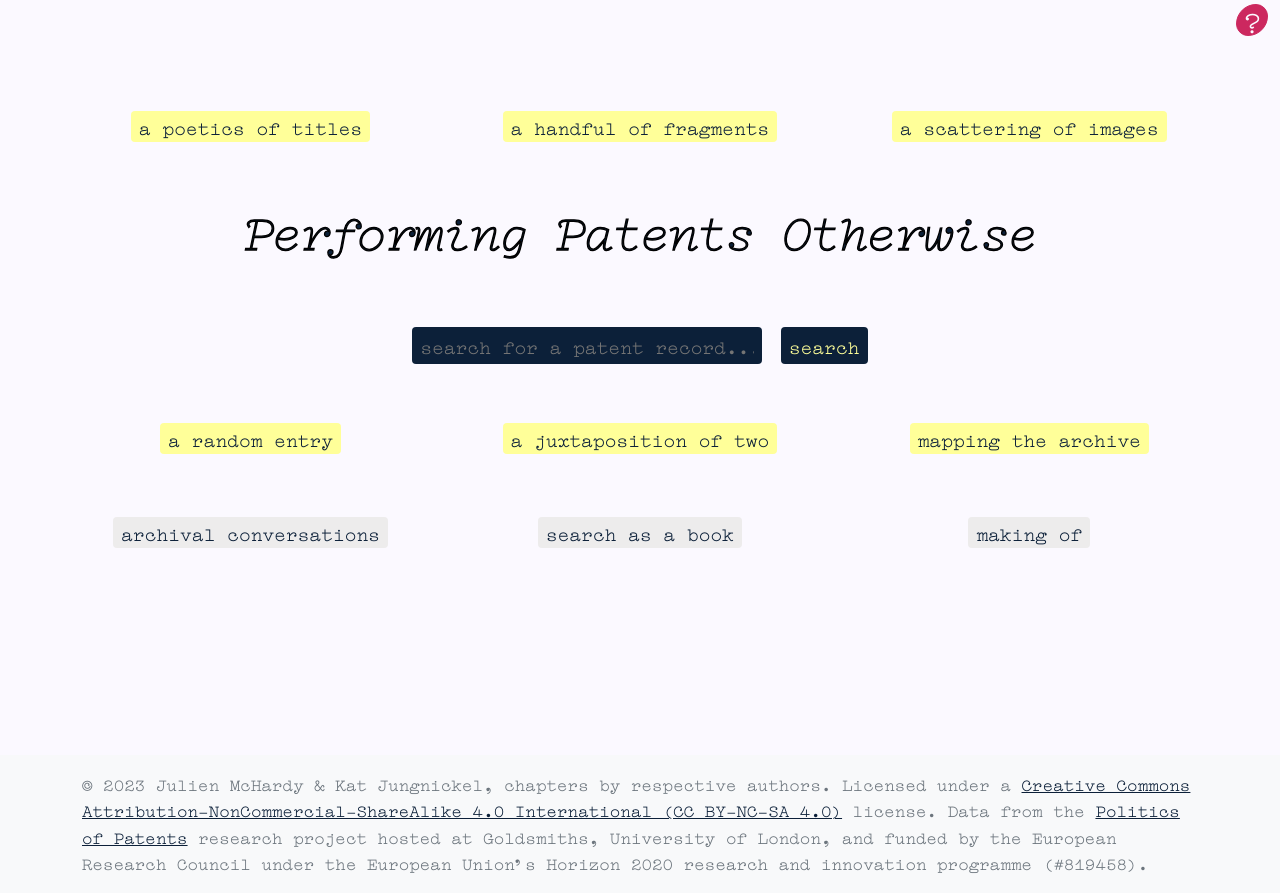
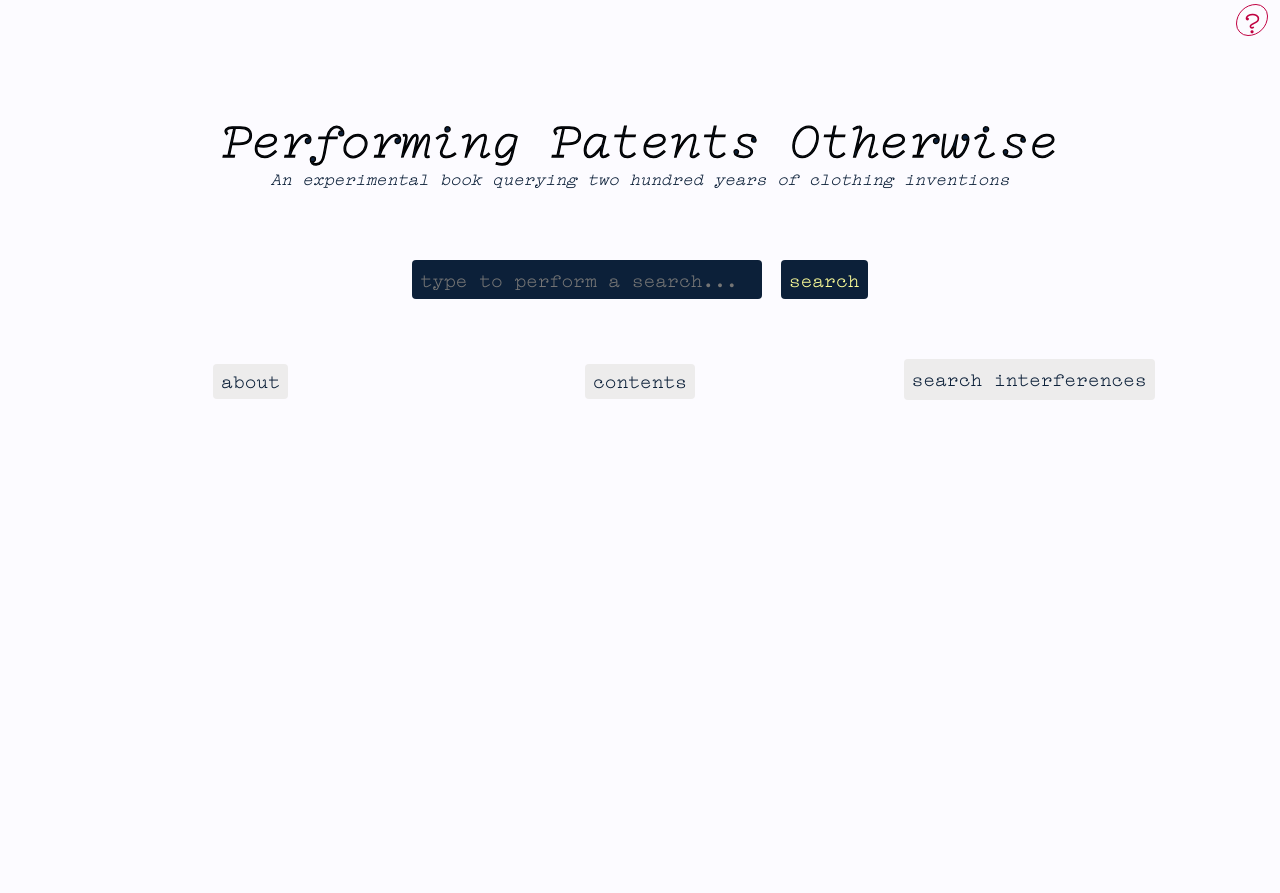
Before and after one commit to COPIM/performing_patents_otherwise, a Flask app: page / in a window 1280 px wide. After the commit the page ends 400 px from the top, so only its background shows below. Run offline with Flask 3, Linux system fonts and the light colour scheme; some libraries are stand-ins or nearby versions.

Commit message:
new additions from Joana

```diff
--- a/web/app/static/js/main.js
+++ b/web/app/static/js/main.js
@@ -10,10 +10,27 @@
 
 function hideShowInfo(){
       var iDiv = document.querySelectorAll('.info'), i;
-  for (i = 0; i < iDiv.length; ++i) {
-     if ( iDiv[i].style.display == 'none') {
-        iDiv[i].style.display = 'initial'; }
-     else { iDiv[i].style.display = 'none'; }
+      for (i = 0; i < iDiv.length; ++i) {
+      if ( iDiv[i].style.display == 'none') {
+        iDiv[i].style.display = 'initial';
+        document.querySelector('#notes-operations').style.boxShadow = 'inset 0.1rem 0.1rem 0.5rem var(--color-pink)';
+      }
+      else { iDiv[i].style.display = 'none';
+      document.querySelector('#notes-operations').style.boxShadow = 'initial';
+    }
+  }
+}
+
+function toggleMenu(){
+      var iDiv = document.querySelectorAll('.interferences'), i;
+      for (i = 0; i < iDiv.length; ++i) {
+      if ( iDiv[i].style.display == 'none') {
+        iDiv[i].style.display = 'flex';
+        document.querySelector('#interfere').style.boxShadow = '0.25rem 0.25rem 0.5rem var(--color-dark)';
+      }
+      else { iDiv[i].style.display = 'none';
+      document.querySelector('#interfere').style.boxShadow = 'initial';
+    }
   }
 }
 
--- a/web/app/static/styles/custom.css
+++ b/web/app/static/styles/custom.css
@@ -63,11 +63,11 @@
 
 :root {
     --color-dark: #0c2039;
-    --color-whitish: #fbf9ff;
+    --color-whitish: #fcfbff;
     --color-lightyellow: #ffff99;
     --color-gray: #edecec;
     --color-blue: #4f1dff;
-    --color-pink: #cc285f;
+    --color-pink: #c00041;
     --title-font: "Compagnon-T"; /* Cmunobi */
     --body-font: "Compagnon";
 
@@ -75,6 +75,7 @@
     --title-fontsize: calc(2rem + 1.5vw) !important;
     --body-fontsize: calc(14px + 6 * (100vw - 320px) / 1600) !important;
     --button-fontsize: calc(16px + 6 * (100vw - 320px) / 1600) !important;
+    --button-fontsize-s: calc(14px + 6 * (100vw - 320px) / 1600) !important;
     --body-fontsize-s: calc(11px + 6 * (100vw - 320px) / 1600) !important;
 }
 
@@ -101,7 +102,7 @@ h1, .h1 {
     font-size: var(--title-fontsize) !important;
     -webkit-text-stroke-width: 0.08rem;
     -webkit-text-stroke-color: black;
-    letter-spacing: -0.15rem;
+    letter-spacing: -0.05rem;
 }
 
 a.h1 {
@@ -150,6 +151,7 @@ input#inputsearch, select#searchopt, select#sort, input#submit {
     border: none !important;
     border-radius: 0.25rem !important;
     margin: 0.25rem;
+    padding-bottom: 0.35rem;
 }
 
 select#searchopt{
@@ -164,30 +166,35 @@ input#submit:hover {
    box-shadow: 0.25rem 0.25rem 0.5rem var(--color-lightyellow)  !important;
 }
 
-.button-search  a, .button-search input, .button-search  select {
-  font-size:  var(--button-fontsize) !important;
+.button-search  a, .button-search input, .button-search  select, .button-search  button {
+  font-size:  var(--button-fontsize);
   text-decoration: none;
   border-radius: 0.25rem;
   padding: 0.25rem 0.5rem;
+  border: 0px;
 }
 
 .random-interferences a {
+  font-size: var(--button-fontsize-s);
   color: var(--color-dark)  !important;
   background:  var(--color-lightyellow);
+  padding-bottom: 0.45rem;
 }
 
 .random-interferences  a:hover {
-  box-shadow: 0.25rem 0.25rem 0.5rem var(--color-dark)  !important;
+  box-shadow: inset 0.25rem 0.25rem 0.5rem var(--color-gray) !important;
 }
 
-.button-hidden-off a {
+.button-hidden-off a, .button-hidden-off button {
   color: var(--color-dark)  !important;
   background:  var(--color-gray);
   text-decoration: none;
+  padding-bottom: 0.5rem;
 }
 
-.button-hidden-off a:hover {
+.button-hidden-off a:hover, .button-hidden-off button:hover {
   box-shadow: 0.25rem 0.25rem 0.5rem var(--color-dark)  !important;
+  text-shadow: 1px 1px 10px var(--color-lightyellow);
 }
 
 .arrow-back {
@@ -220,21 +227,22 @@ input#submit:hover {
     color: var(--color-whitish)  !important;
  }
 
-button#notes, button#notes-operations{
+button#notes-operations{
     position: fixed;
     top: 0;
     right:0;
     margin: 0.25rem 0.75rem;
-    color: var(--color-whitish) !important;
-    background: var(--color-pink) !important;
-    border: 0.1rem solid var(--color-pink) !important;
+    font-size: 2rem;
+    color: var(--color-pink);
+    background: transparent;
+    border: 0.1rem solid var(--color-pink);
     border-radius: 5rem 3rem;
     height: 2rem;
     width: 2rem;
     line-height: 0.1rem;
 }
 
-button#notes:hover, button#notes-operations:hover {
+button#notes-operations:hover {
     color: var(--color-dark)  !important;
 }
 
@@ -289,6 +297,7 @@ p.about-text {
     flex-wrap: wrap;
     justify-content: space-evenly;
     flex-direction: row;
+    align-items: center;
 }
 
 /* SEARCH */
@@ -510,16 +519,19 @@ img + em {
 
 @media screen and (min-width:0px) and (max-width: 768px) {
 
-/* overwrite */
-.p-5 {
-    padding: 0.5rem !important;
-}
+  /* overwrite */
+  .p-5 {
+      padding: 0.5rem !important;
+  }
 
+  .arrow-back {
+    margin: -1rem 0.5rem;
+  }
 
   /* INDEX SEARCH */
 
   input#inputsearch {
-    width: 250px;;
+    width: 250px;
   }
 
 /* RANDOM TITLES */
--- a/web/app/templates/abstracts.html
+++ b/web/app/templates/abstracts.html
@@ -5,7 +5,7 @@
 <div class="action">
   <button onClick="refresh(this)" type="button" value="Refresh" title="new iteration">↻</button>
   <span class="info" style="display: none;">
-    <span class="operations">↝ add a random title from dataset;</span>
+    <span class="operations">↝ add a random abstract from dataset;</span>
   </span>
   <button id="notes-operations" onclick="hideShowInfo()">?</button>
 </div>
--- a/web/app/templates/index.html
+++ b/web/app/templates/index.html
@@ -2,12 +2,12 @@
 
 {% block content %}
 
-<div class="action">
-  <button id="notes" onclick="hideShowInfo()">?</button>
+<div class="">
+  <button id="notes-operations" onclick="hideShowInfo()">?</button>
   <!-- 👁 ⓘ ⅈ  ✍  ⁐ -->
 </div>
 
-<div class="index-row button-search random-interferences mt-5">
+<div class="index-row button-search random-interferences mt-5 interferences" style="display: none;">
   <div class="col text-center p-2">
     <!-- random titles -->
     <a href="{{ url_for('interferences.ten_random_titles') }}">a poetics of titles</a>
@@ -24,16 +24,13 @@
   </div>
 </div>
 
-<div class="info note-interference" style="display: none;">
-  <p class="code"> ↪ The search interface breaks with the unspoken conventions of search engines, offering different entry points to the patent archive.</p>
-</div>
 
 <div class="index-row">
   <div class="col text-center m-5">
     <p class="h1">Performing Patents Otherwise</p>
-    <div class="info" style="display: none;">
-      <p class="code">
-        Archival conversations with 320,000 clothing inventions
+    <div>
+      <p>
+        <i>An experimental book querying two hundred years of clothing inventions</i>
       </p>
     </div>
   </div>
@@ -42,7 +39,7 @@
 <div class="row justify-content-center mt-3">
   <div class="col-sm-10 text-center button-search">
     <form action="{{ url_for('search.basic_search') }}" method="POST">
-      <input type="text" name="query" id="inputsearch" placeholder="search for a patent record...">
+      <input type="text" name="query" id="inputsearch" placeholder="type to perform a search...">
       <input type="submit" id="submit" value="search">
     </form>
   </div>
@@ -55,7 +52,7 @@
   </p>
 </div>
 
-<div class="index-row button-search random-interferences mt-5">
+<div class="index-row button-search random-interferences mt-5 interferences" style="display: none;">
   <div class="col text-center p-2">
     <!-- random record -->
     <a href="{{ url_for('interferences.random_record') }}">a random entry</a>
@@ -74,27 +71,27 @@
 
 <div class="index-row justify-content-center mt-5">
   <div class="col text-center button-search button-hidden-off p-2">
-    <a href="{{ url_for('conversations.index') }}">archival conversations</a>
+    <a href="{{ url_for('main.frontmatter') }}">about</a>
 
       <div class="info" style="display: none;">
-        <p class="code"> ↪ Archival conversations bring relational aspects of the archive to the fore that computational search cannot capture.</p>
+        <p class="code"> ↪ meet the team behind the project</p>
       </div>
   </div>
 
    <div class="col text-center button-search button-hidden-off p-2">
-    <a href="{{ url_for('main.contents') }}">search as a book</a>
+    <a href="{{ url_for('main.contents') }}">contents</a>
 
       <div class="info" style="display: none;">
-        <p class="code"> ↪ <i>Performing Patents Otherwise</i> is a website is a book is a website has a table of content.</p>
+        <p class="code"> ↪ discover essays, archival conversations & the making of</p>
       </div>
   </div>
 
 
-  <div class="col text-center button-search button-hidden-off p-2 mb-5">
-    <a href="{{ url_for('making.index') }}">making of</a>
+  <div class="col text-center button-search button-hidden-off p-2">
+    <button id="interfere" onclick="toggleMenu()">search interferences</button>
 
       <div class="info" style="display: none;">
-        <p class="code"> ↪ Reflections on tools and methods from the makers of <i>Performing Patents Otherwise</i>.</p>
+        <p class="code"> ↪ reveal serendipitous ways into the archive</p>
       </div>
   </div>
 </div>
@@ -102,8 +99,8 @@
 {% endblock %}
 
 {% block footer %}
-<footer class="footer mt-5 py-3 bg-light">
-  <div class="container">
+<footer class="footer p-3">
+  <div class="container info" style="display: none" >
       <span class="text-muted">© 2023 Julien McHardy & Kat Jungnickel, chapters by respective authors. Licensed under a <a href="http://creativecommons.org/licenses/by-nc-sa/4.0/">Creative Commons Attribution-NonCommercial-ShareAlike 4.0 International (CC BY-NC-SA 4.0)</a> license.</span>
       <span class="text-muted">Data from the <a href="https://www.politicsofpatents.org/">Politics of Patents</a> research project hosted at Goldsmiths, University of London, and funded by the European Research Council under the European Union’s Horizon 2020 research and innovation programme (#819458).</span>
    </div>
```
